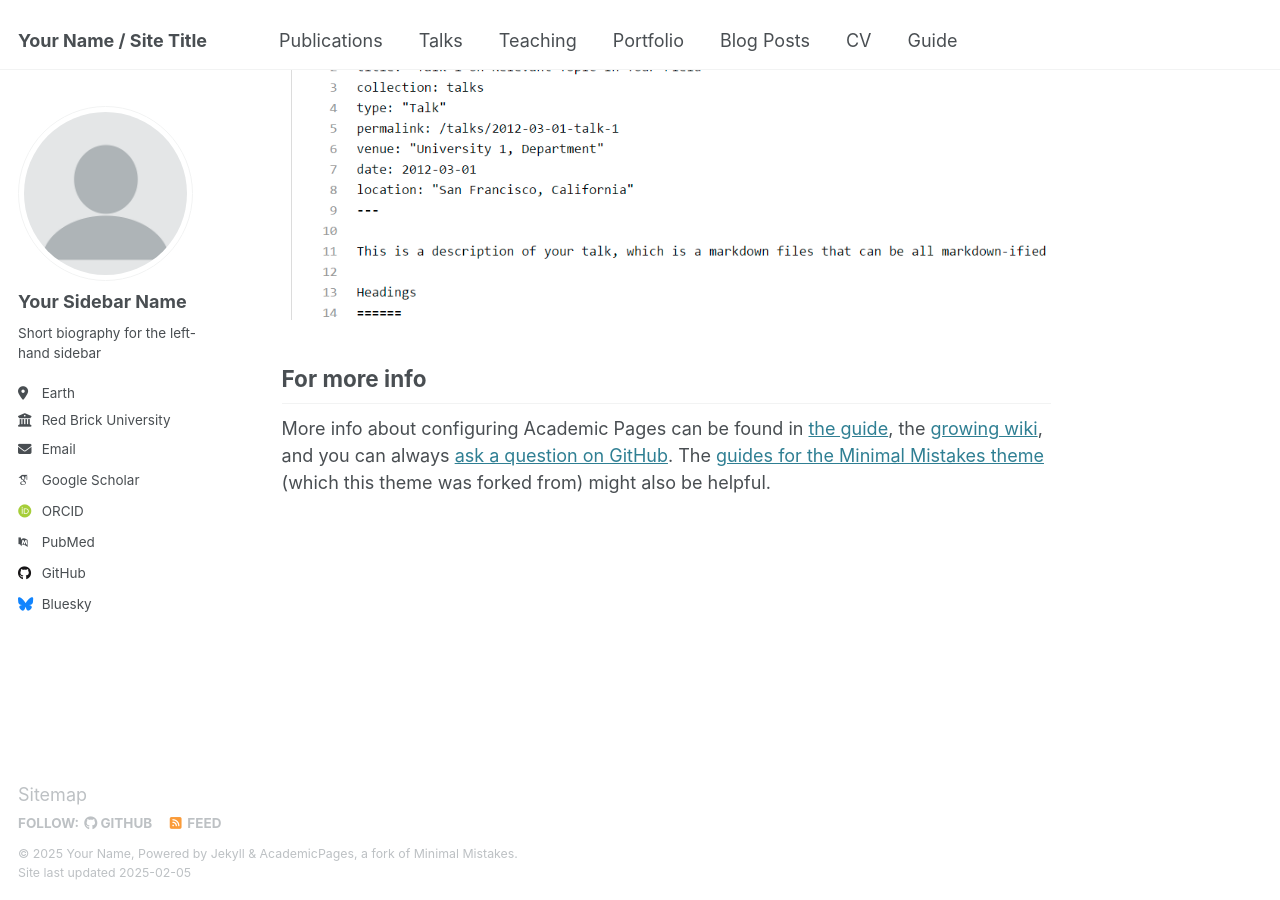
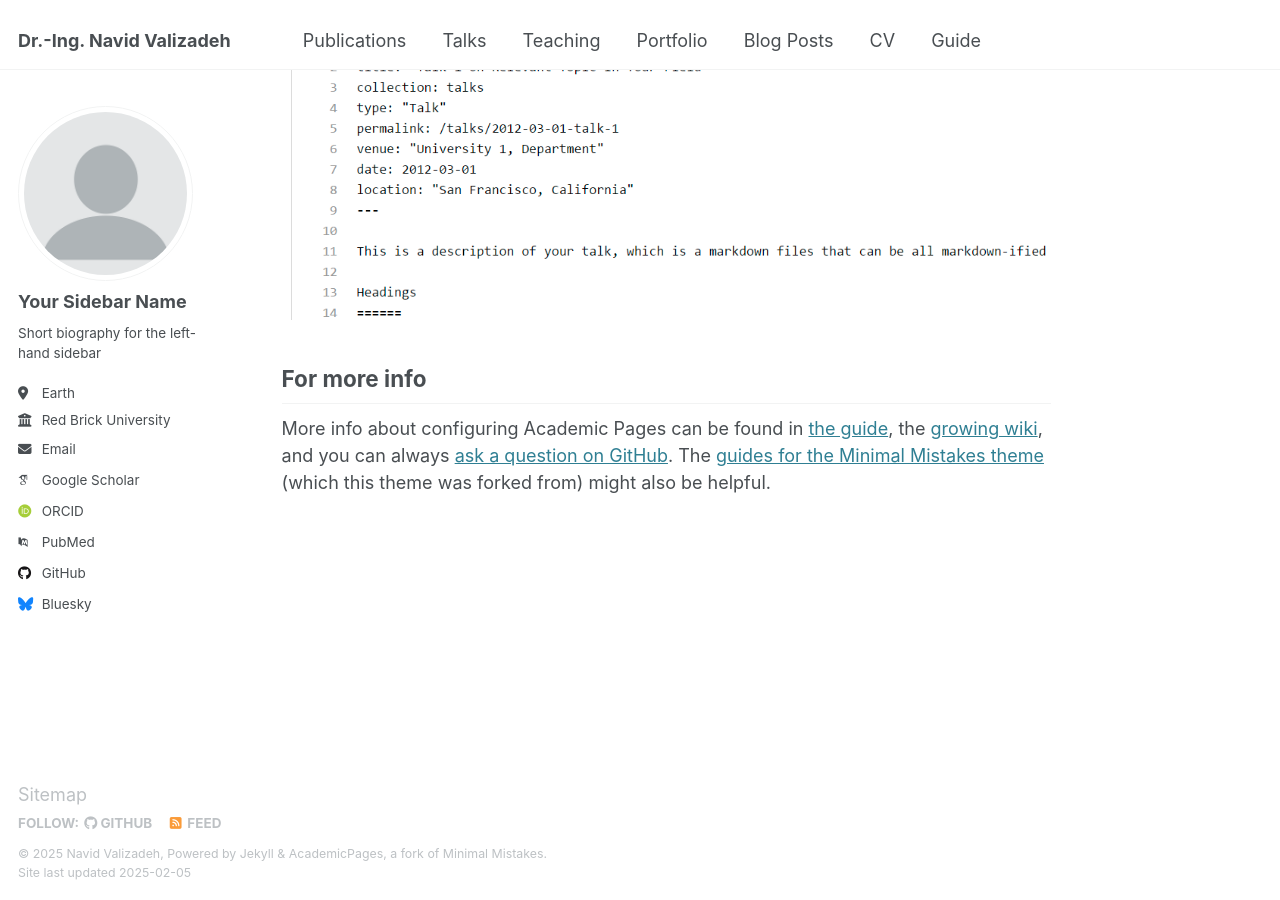
Before and after one commit to NavidValizadeh/NavidValizadeh.github.io, a Jekyll site: the page built from _pages/about.md, in a window 1280 px wide and 900 px high, scrolled down 2642 px. Built offline with Jekyll 4.4.1, drawn with Linux system fonts in a browser that asks for light colours; some web fonts are replaced.

Commit message:
Update _config.yml

```diff
--- a/_config.yml
+++ b/_config.yml
@@ -9,9 +9,9 @@
 # Basic Site Settings
 locale                   : "en-US"
 site_theme               : "default"
-title                    : "Your Name / Site Title"
+title                    : "Dr.-Ing. Navid Valizadeh"
 title_separator          : "-"
-name                     : &name "Your Name"
+name                     : &name "Navid Valizadeh"
 description              : &description "personal description"
 url                      : https://academicpages.github.io # the base hostname & protocol for your site e.g. "https://[your GitHub username].github.io"
 baseurl                  : "" # the subpath of your site, e.g. "/blog"
```
